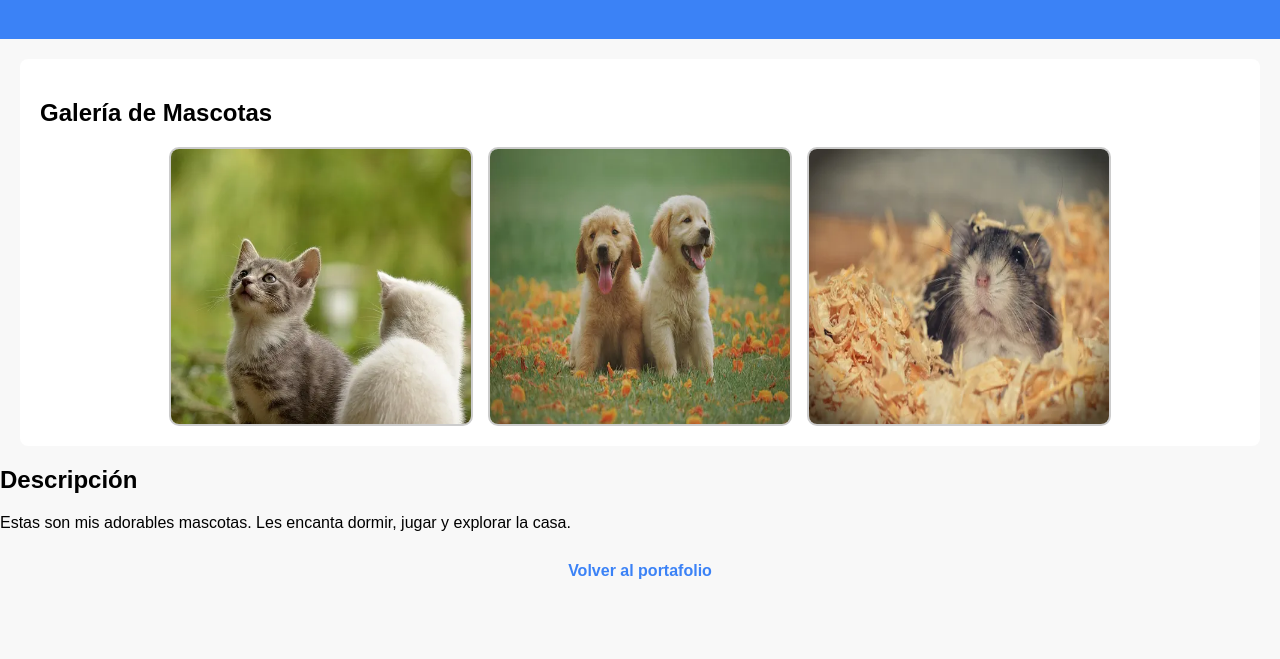
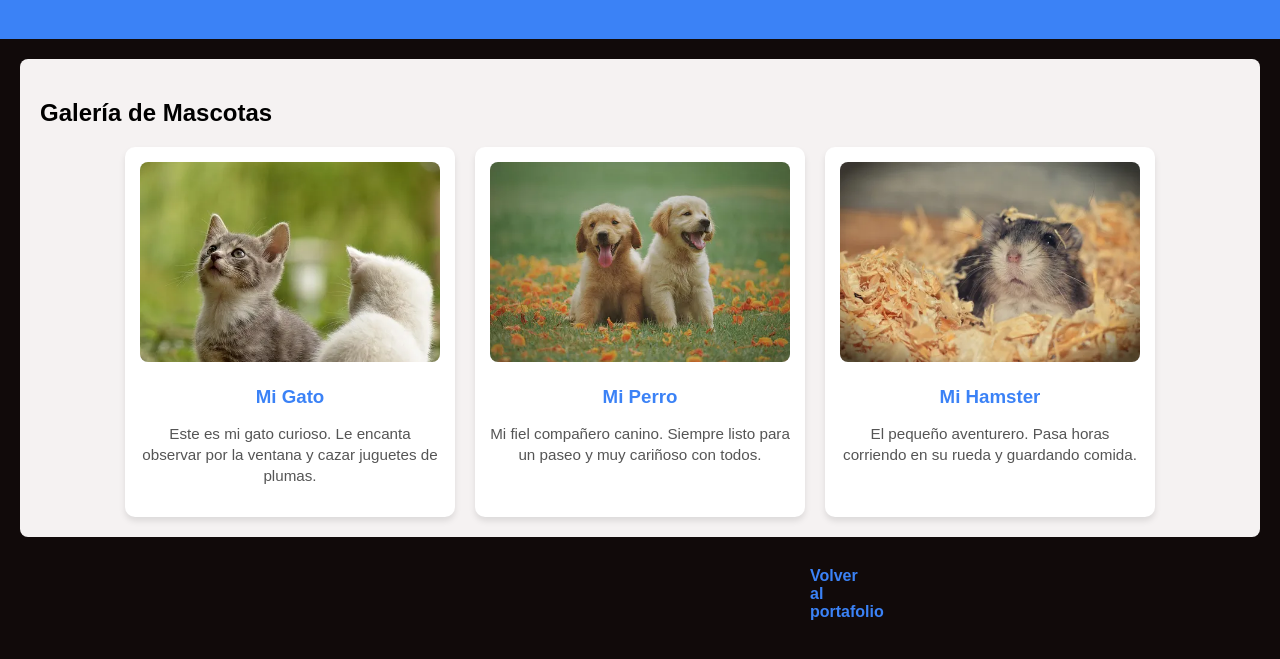
Before and after one commit to niccko1082-ux/PortafolioM2, a plain HTML site: page mascotas.html in a window 1280 px wide. Shown: the part 81-740 px from the top of the page. Drawn offline with Linux system fonts and the light colour scheme.

Commit message:
Update mascotas section with new layout and styles

```diff
--- a/mascotas.html
+++ b/mascotas.html
@@ -1,11 +1,13 @@
 <!DOCTYPE html>
 <html lang="es">
+
 <head>
     <meta charset="UTF-8">
     <meta name="viewport" content="width=device-width, initial-scale=1.0">
     <title>Mis Mascotas</title>
     <link rel="stylesheet" href="styles.css">
 </head>
+
 <body>
     <header>
         <h1>Mis Mascotas</h1>
@@ -14,18 +16,28 @@
     <section class="galeria">
         <h2>Galería de Mascotas</h2>
 
-        <div class="imagenes">
-            <img src="fotos/gato.png" alt="Gato 1">
-            <img src="fotos/perro.png" alt="Gato 2">
-            <img src="fotos/hamster.png" alt="Gato 3">
+        <div class="lista-mascotas">
+            <article class="mascota">
+                <img src="fotos/gato.png" alt="Mi Gato">
+                <h3>Mi Gato</h3>
+                <p>Este es mi gato curioso. Le encanta observar por la ventana y cazar juguetes de plumas.</p>
+            </article>
+
+            <article class="mascota">
+                <img src="fotos/perro.png" alt="Mi Perro">
+                <h3>Mi Perro</h3>
+                <p>Mi fiel compañero canino. Siempre listo para un paseo y muy cariñoso con todos.</p>
+            </article>
+
+            <article class="mascota">
+                <img src="fotos/hamster.png" alt="Mi Hamster">
+                <h3>Mi Hamster</h3>
+                <p>El pequeño aventurero. Pasa horas corriendo en su rueda y guardando comida.</p>
+            </article>
         </div>
     </section>
 
-    <article class="descripcion-mascota">
-        <h2>Descripción</h2>
-        <p>Estas son mis adorables mascotas. Les encanta dormir, jugar y explorar la casa.</p>
-    </article>
-
     <a class="volver" href="index.html">Volver al portafolio</a>
 </body>
+
 </html>
--- a/styles.css
+++ b/styles.css
@@ -1,9 +1,8 @@
-/* Estilos generales */
 body {
     font-family: Arial, sans-serif;
     margin: 0;
     padding: 0;
-    background: #f8f8f8;
+    background: #110a0a;
 }
 
 header {
@@ -21,6 +20,14 @@ nav ul {
 nav ul li {
     display: inline-block;
     margin: 0 10px;
+    padding: 5px 10px;
+    border-radius: 5px;
+}
+
+nav ul li:hover {
+    background: #1e40af;
+    transform: scale(1.1);
+    transition: all 0.3s ease;
 }
 
 nav a {
@@ -33,16 +40,17 @@ nav a:hover {
     color: #dbeafe;
 }
 
-/* Secciones */
 section {
+    display: flex;
+    flex-direction: column;
     padding: 20px;
-    background: white;
+    background: rgb(245, 242, 242);
     margin: 20px;
     border-radius: 8px;
 }
 
-/* Formulario */
-form input, button {
+form input,
+button {
     display: block;
     margin: 10px 0;
     padding: 10px;
@@ -56,33 +64,97 @@ button {
     border-radius: 5px;
 }
 
+section+a {
+    display: block;
+    text-align: center;
+    margin: 20px auto;
+    text-decoration: none;
+    font-weight: bold;
+    color: #3b82f6;
+    padding: 10px;
+    margin: 0 50rem;
+}
+
+section>h2+ul>li>a {
+    text-decoration: none;
+    color: hsl(66, 23%, 9%);
+}
+
+section>h2+ul>li>a:hover {
+    font-weight: bold;
+    text-shadow: #1e40af;
+    color: hsl(199, 94%, 47%);
+    transform: scale(1.1);
+    transition: all 0.3s ease;
+}
+
+section+a:hover {
+    background-color: #dee0e7;
+    border-radius: 20px;
+    transform: scale(1.1);
+    transition: all 0.3s ease;
+}
+
 button:hover {
     background: #1e40af;
+    transform: scale(1.1);
+    transition: all 0.3s ease;
 }
 
-/* Galería */
-.galeria .imagenes {
+.lista-mascotas {
     display: flex;
-    gap: 15px;
+    gap: 20px;
     justify-content: center;
+    flex-wrap: wrap;
 }
 
-.galeria img {
+.mascota {
+    background: white;
+    padding: 15px;
+    border-radius: 10px;
+    box-shadow: 0 4px 6px rgba(0, 0, 0, 0.1);
+    text-align: center;
     width: 300px;
-    border-radius: 10px;
-    border: 2px solid #ccc;
+    transition: transform 0.3s ease;
 }
 
-/* Enlace de volver */
+.mascota:hover {
+    transform: translateY(-5px);
+}
+
+.mascota img {
+    width: 100%;
+    height: 200px;
+    object-fit: cover;
+    border-radius: 8px;
+    margin-bottom: 10px;
+}
+
+.mascota h3 {
+    color: #3b82f6;
+    margin: 10px 0;
+}
+
+.mascota p {
+    color: #555;
+    font-size: 0.95em;
+    line-height: 1.4;
+}
+
 .volver {
     display: block;
     text-align: center;
-    margin: 30px auto;
+    margin: 20px auto;
     text-decoration: none;
     font-weight: bold;
     color: #3b82f6;
+    padding: 10px;
+    margin: 0 50rem;
 }
 
 .volver:hover {
-    color: #1e40af;
+    background-color: #dee0e7;
+    border-radius: 20px;
+    transform: scale(1.1);
+    transition: all 0.3s ease;
 }
```
Also changed, not shown: index.html (+4 -2 lines).
